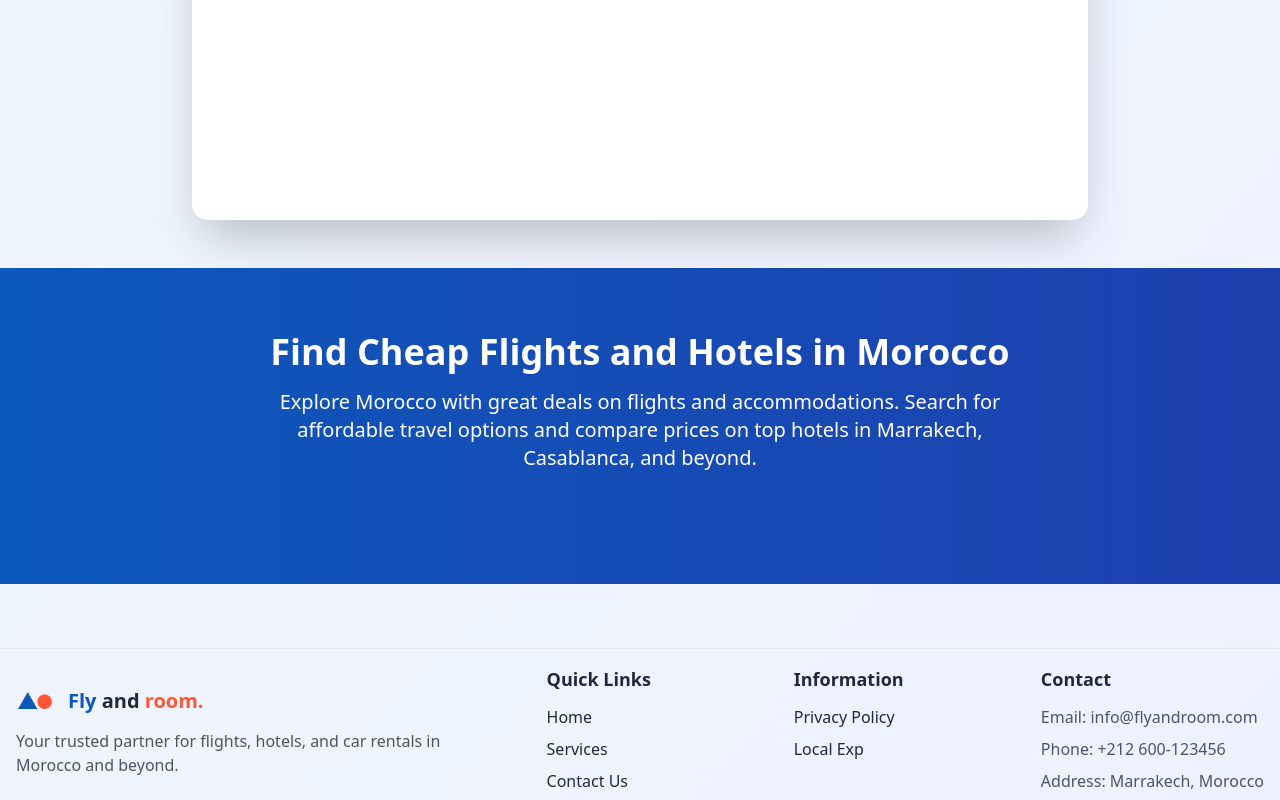
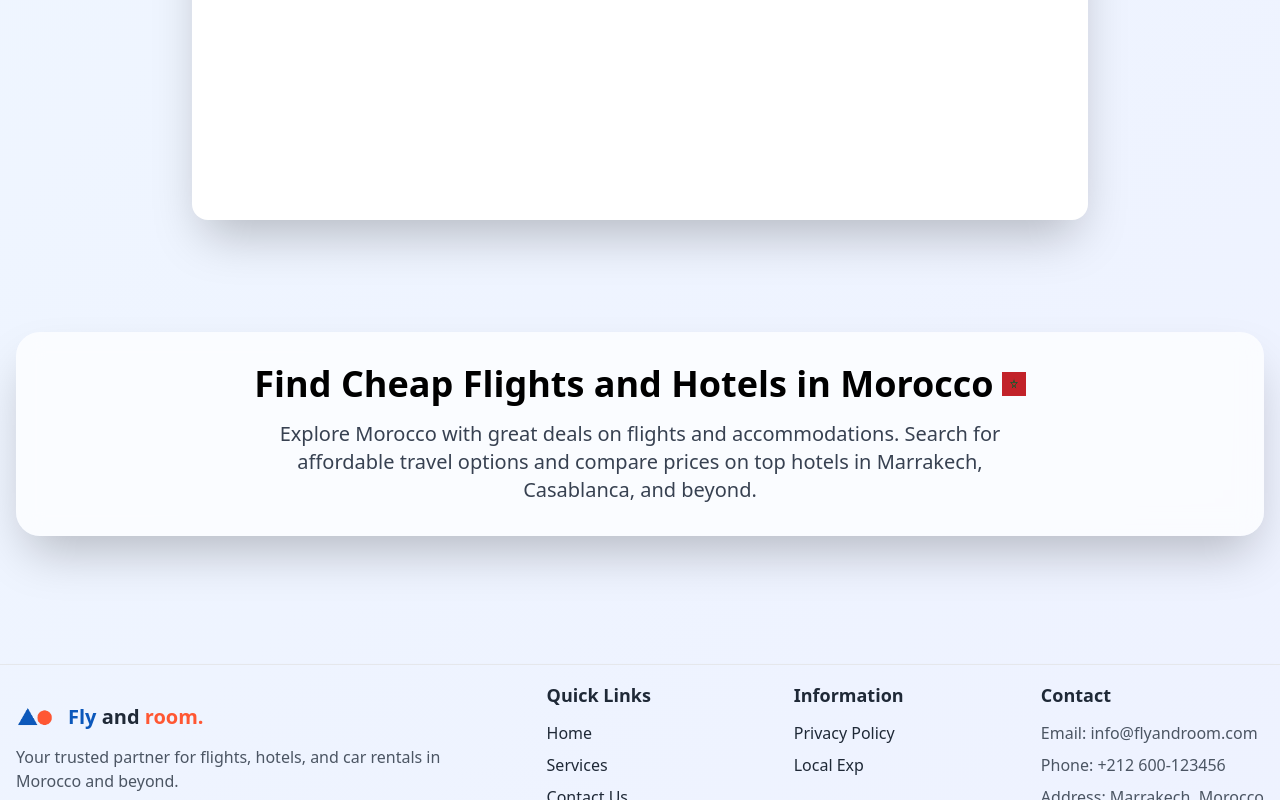
Before and after one commit to noss101/fly-and-room, a React (Vite) app: page / in a window 1280 px wide. Shown: the part 497-1297 px from the top of the page. Built offline with nearby package versions, Linux system fonts and the light colour scheme.

Commit message:
style: update Morocco section card layout

```diff
--- a/src/components/sections/MoroccoSection.jsx
+++ b/src/components/sections/MoroccoSection.jsx
@@ -2,11 +2,17 @@ import React from 'react';
 
 const MoroccoSection = () => {
   return (
-    <section className="py-16 bg-gradient-to-r from-primary to-blue-800 text-white">
+    <section className="py-16">
       <div className="container mx-auto px-4">
-        <div className="text-center mb-12">
-          <h2 className="text-3xl md:text-4xl font-bold mb-4">Find Cheap Flights and Hotels in Morocco</h2>
-          <p className="text-xl max-w-3xl mx-auto">
+        <div className="bg-white/70 backdrop-blur-md rounded-3xl shadow-2xl p-8 text-center">
+          <h2 className="text-3xl md:text-4xl font-bold mb-4 flex items-center justify-center">
+            Find Cheap Flights and Hotels in&nbsp;
+            <span className="inline-flex items-center">
+              Morocco
+              <img src="/icons/moroccoflag.png" alt="Morocco flag" className="w-6 h-6 ml-2 inline-block" />
+            </span>
+          </h2>
+          <p className="text-xl max-w-3xl mx-auto text-gray-700">
             Explore Morocco with great deals on flights and accommodations. Search for affordable travel options and compare prices on top hotels in Marrakech, Casablanca, and beyond.
           </p>
         </div>
```
